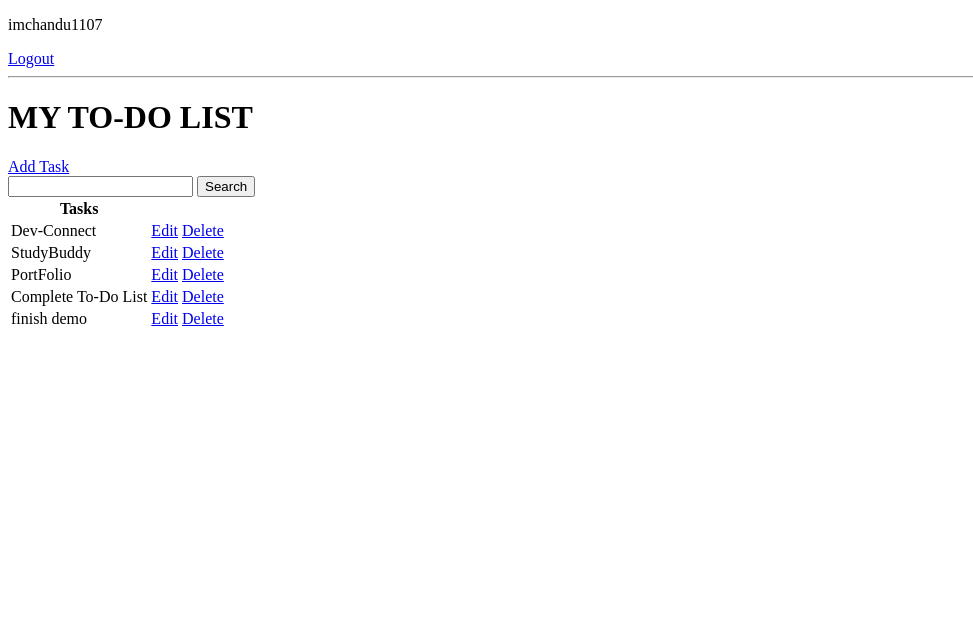
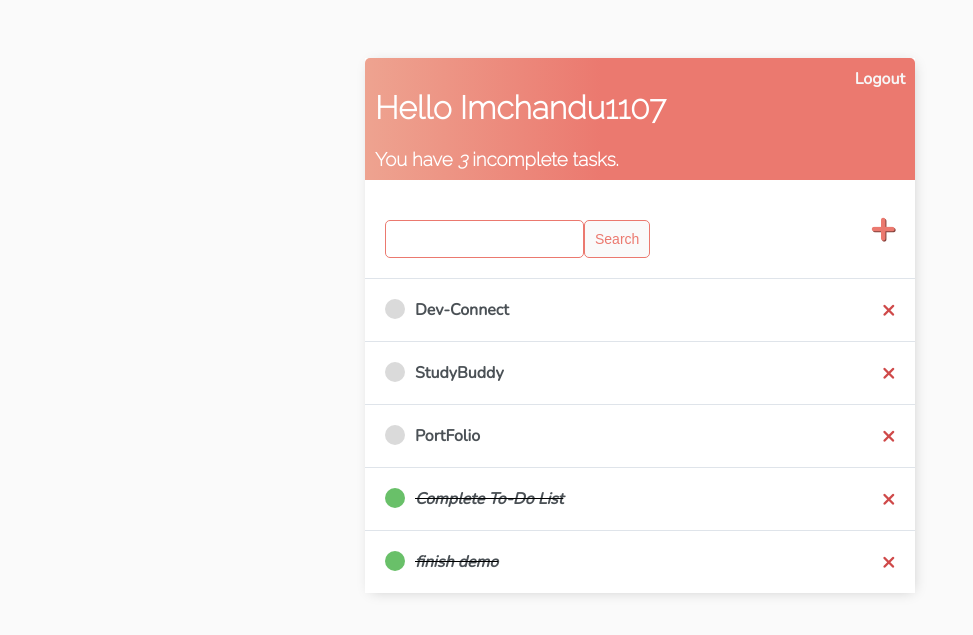
Before and after one commit to imchandu1107/Django_ToDo_List, a Django app: page / in a window 1280 px wide. Shown: the top 635 px of the page, without its empty margins (0-973 px from the left). Run offline with Django 3.2, Linux system fonts and the light colour scheme; a user stored in the database is signed in; data comes from the database, SQL or seed files in the repository; both versions use the stored data as it was after the commit.

Commit message:
styling the pages

```diff
--- a/base/templates/base/main.html
+++ b/base/templates/base/main.html
@@ -5,6 +5,152 @@
     <meta http-equiv="X-UA-Compatible" content="IE=edge">
     <meta name="viewport" content="width=device-width, initial-scale=1.0">
     <title>To Do List</title>
+
+    <link rel="preconnect" href="https://fonts.googleapis.com">
+    <link rel="preconnect" href="https://fonts.gstatic.com" crossorigin>
+    <link href="https://fonts.googleapis.com/css2?family=Nunito:wght@200&display=swap" rel="stylesheet">
+    <link href="https://fonts.googleapis.com/css2?family=Raleway:wght@200&display=swap" rel="stylesheet">
+
+    <style>
+        body{
+            background-color: #fafafa;
+            font-family: 'Nunito', sans-serif;
+            padding-top: 50px;
+        }
+
+        h1,
+        h2,
+        h3,
+        h4,
+        h5,
+        h6{
+            font-family: 'Raleway', sans-serif;
+        }
+
+        a,
+        p {
+            color: #4b5156
+        }
+
+        a {
+            font-weight: 600;
+        }
+
+        .container{
+            max-width: 550px;
+            margin:auto;
+            background-color: #fff;
+            -webkit-box-shadow: 2px 2px 13px -4px rgba(0, 0, 0, 0.21);
+            box-shadow: 2px 2px 13px -4px rgba(0, 0, 0, 0.21);
+        }
+
+        input {
+            outline: none;
+            border: none;
+        }
+
+        .header-bar {
+            display: flex;
+            justify-content: space-between;
+            color: #fff;
+            padding: 10px;
+            border-radius: 5px 5px 0 0;
+            background: linear-gradient(90deg, #EEA390 0%, #EB796F 43%, #EB796F 100%);
+        }
+
+        .header-bar a {
+            color: rgb(247, 247, 247);
+            text-decoration: none;
+        }
+
+        .task-wrapper {
+            display: flex;
+            align-items: center;
+            justify-content: space-between;
+            background-color: #fff;
+            border-top: 1px solid #dfe4ea;
+            overflow: hidden;
+        }
+
+        .task-title {
+            display: flex;
+            padding: 20px;
+        }
+
+        .task-title a {
+            text-decoration: none;
+            color: #4b5156;
+            margin-left: 10px;
+        }
+
+        .task-complete-icon {
+            height: 20px;
+            width: 20px;
+            background-color: rgb(105, 192, 105);
+            border-radius: 50%;
+        }
+
+        .task-incomplete-icon {
+            height: 20px;
+            width: 20px;
+            background-color: rgb(218, 218, 218);
+            border-radius: 50%;
+        }
+
+        .delete-link {
+            text-decoration: none;
+            font-weight: 900;
+            color: #cf4949;
+            font-size: 22px;
+            line-height: 0;
+            padding: 20px 0px;
+            padding-right: 20px;
+        }
+
+        #add-link {
+            color: #EB796F;
+            text-decoration: none;
+            font-size: 42px;
+            text-shadow: 1px 1px #81413b;
+        }
+
+        #search-add-wrapper {
+            display: flex;
+            justify-content: space-between;
+            align-items: center;
+            padding: 20px;
+        }
+
+        input[type=text],
+        input[type=password],
+        textarea {
+            border: 1px solid #EB796F;
+            border-radius: 5px;
+            padding: 10px;
+            width: 90%;
+        }
+
+        label {
+            padding-top: 10px !important;
+            display: block;
+        }
+
+        .button {
+            border: 1px solid #EB796F;
+            background-color: #fafafa;
+            color: #EB796F;
+            padding: 10px;
+            font-size: 14px;
+            border-radius: 5px;
+            cursor: pointer;
+            text-decoration: none;
+        }
+
+        .card-body{
+            padding: 20px;
+        }
+
+    </style>
 </head>
 <body>
 
--- a/base/templates/base/task_list.html
+++ b/base/templates/base/task_list.html
@@ -2,38 +2,55 @@
 {% block content %}
 
 
-{% if request.user.is_authenticated %}
-<p>{{request.user}}</p>
-<a href="{% url 'logout' %}">Logout</a>
-{% else %}
-<a href="{% url 'login' %}">Login</a>
-{% endif %}
+<div class="header-bar">
+    <div>
+        <h1>Hello {{request.user|title}}</h1>
+        <h3 style="margin:0;">You have <i>{{count}}</i> incomplete task{{count|pluralize:"s"}}. </h3>
+    </div>
 
-<hr>
-<h1>MY TO-DO LIST</h1>
-<a href="{% url 'task-create' %}">Add Task</a>
+    {% if request.user.is_authenticated %}
+    <a href="{% url 'logout' %}">Logout</a>
+    {% else %}
+    <a href="{% url 'login' %}">Login</a>
+    {% endif %}
+</div>
 
-<form method="GET">
-    <input type="text" name="search-area" value="{{search_input}}">
-    <input type="submit" value="Search">
-</form>
+<div id="search-add-wrapper">
+    <form method="GET" style="margin-top: 20px;display: flex;">
+        <input type="text" name="search-area" value="{{search_input}}" autocomplete="off">
+        <input class="button" type="submit" value="Search">
+    </form>
+    <a id="add-link" href="{% url 'task-create' %}">&#x2b</a>
+</div>
 
-<table>
-    <tr>
-        <th>Tasks</th>
-        <th></th>
-        <th></th>
-        <th></th>
-    </tr>
+
+
+
+
+<div class="task-items-wrapper">
     {% for task in tasks %}
-    <tr>
-        <td>{{task.title}}</td>
-        <td><a href="{% url 'task-update' task.id %}">Edit</a></td>
-        <td><a href="{% url 'task-delete' task.id %}">Delete</a></td>
-    </tr>
+        <div class="task-wrapper">
+            {% if task.complete %}
+                <div class="task-title">
+                    <div class="task-complete-icon"></div>
+                    <i><s><a href="{% url 'task-update' task.id %}">{{task}}</a></s></i>
+                </div>
+                <a class="delete-link" href="{% url 'task-delete' task.id %}">&#215</a>
+            {% else %}
+                <div class="task-title">
+                    <div class="task-incomplete-icon"></div>
+                    <a href="{% url 'task-update' task.id %}">{{task}}</a>
+                </div>
+                <a class="delete-link" href="{% url 'task-delete' task.id %}">&#215</a>
+            {% endif %}
+        </div>
+
     {% empty %}
-    <h3>No items in list</h3>
+    <div class="card-body">
+        <h3>No tasks in list.</h3>
+    </div>
     {% endfor %}
-</table>
+</div>
+
 
 {% endblock content%}
```
Also changed, not shown: base/templates/base/login.html (+12 -7 lines), base/templates/base/register.html (+19 -7 lines), base/templates/base/task_confirm_delete.html (+12 -6 lines), base/templates/base/task_form.html (+13 -7 lines), db.sqlite3.
